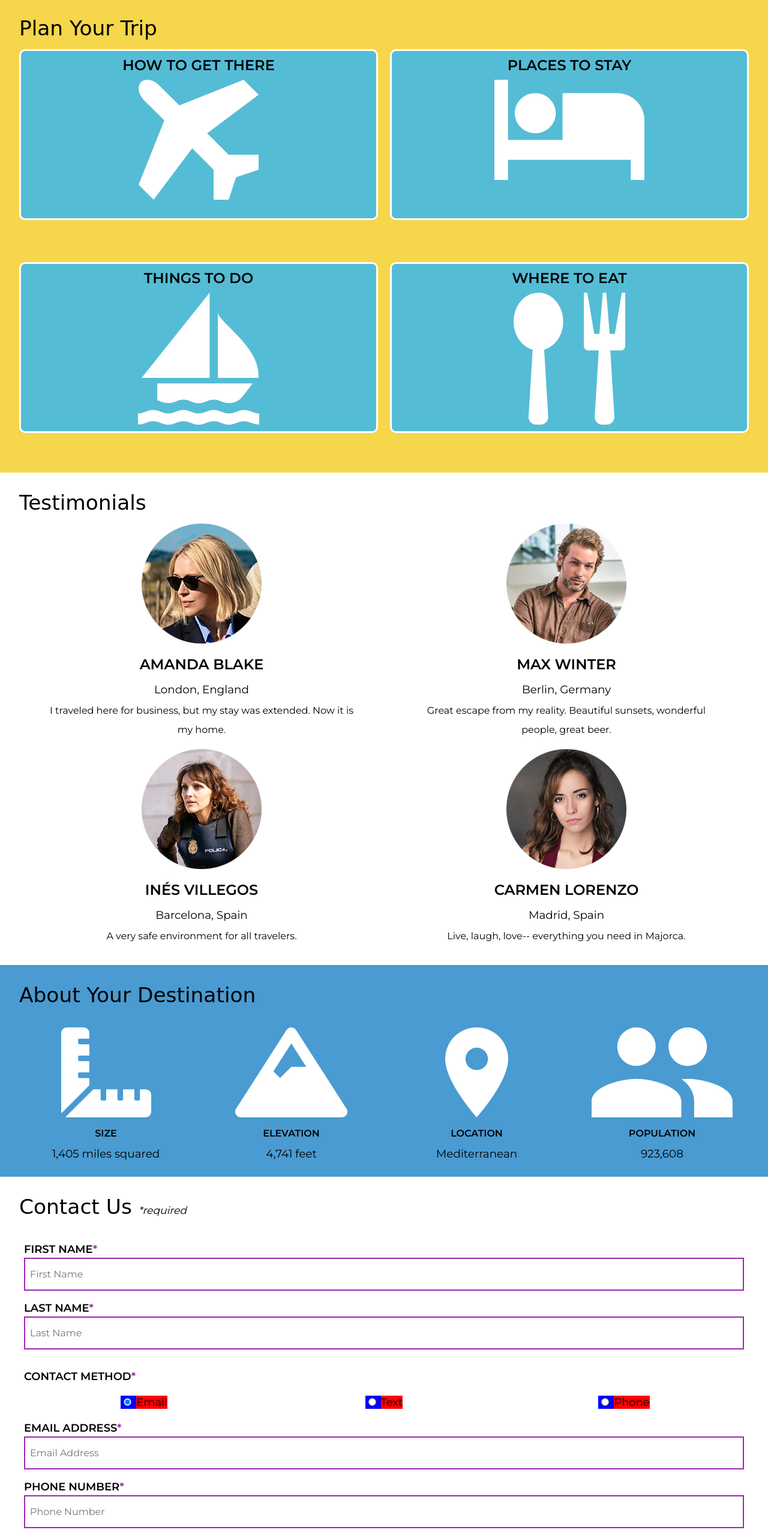
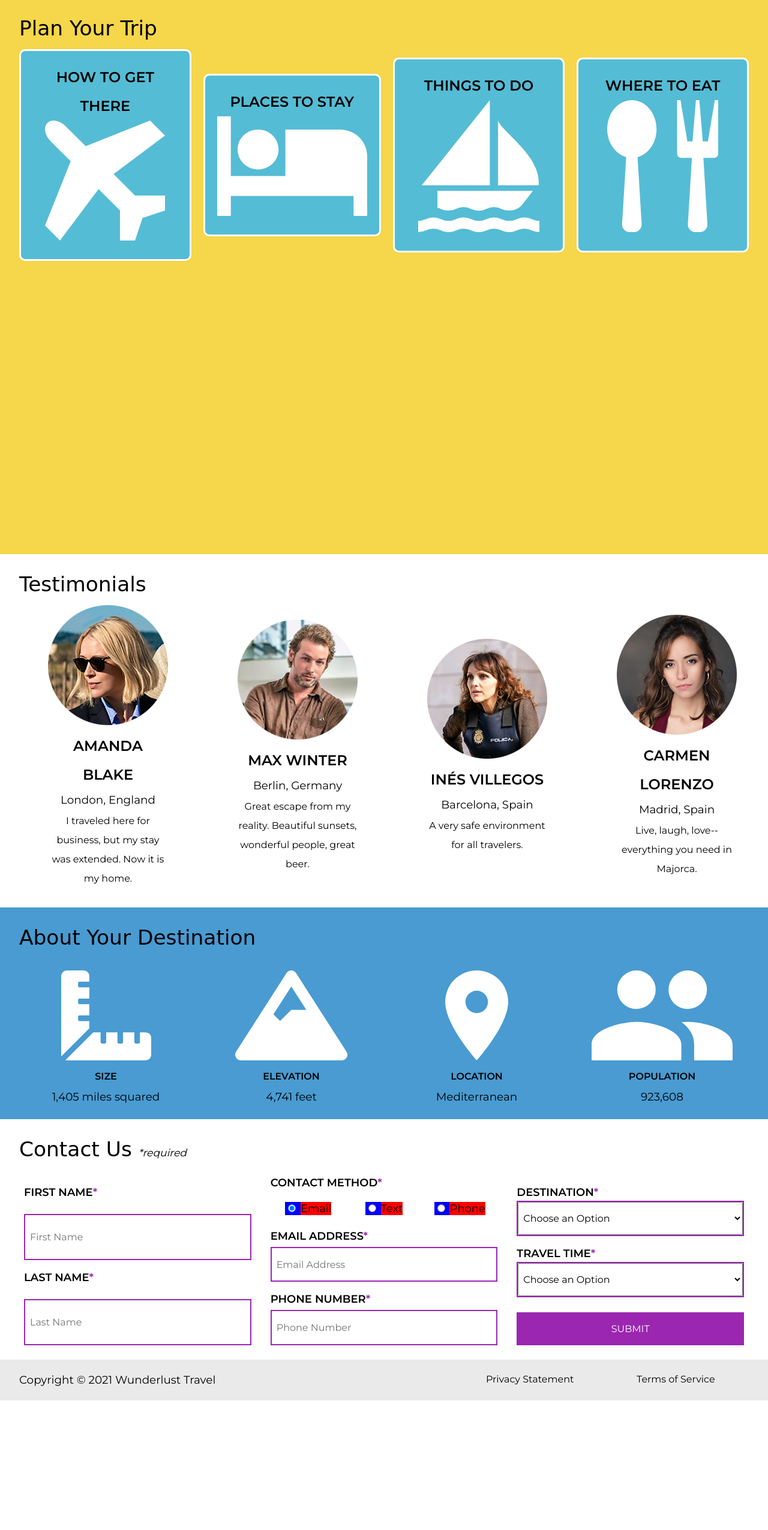
Before and after one commit to lnasrall/wunderlust, a plain HTML site: page index.html in a window 1280 px wide. Shown: the part 1264-3815 px from the top of the page at 60% size. After the commit the page ends 3599 px from the top, so only its background shows below. Drawn offline with Linux system fonts and the light colour scheme; a web font is replaced by a local one.

Commit message:
Update styles.css

```diff
--- a/styles.css
+++ b/styles.css
@@ -346,6 +346,7 @@ nav a{
 
 #plan section{
   margin-bottom: 50px;
+  padding: 20px;
 }
 
 /*------------testimonials section------------*/
@@ -653,22 +654,8 @@ footer a{
 }
 /*------------large screens------------*/
 @media screen and (min-width: 980px){
-   header {
 
-  }
-
-  nav{
-
-
-  }
-
-  nav ul{
-
-
-
-  }
-
-  main > section{
+  main>section{
     margin-bottom: 3rem;
   }
 
@@ -680,16 +667,47 @@ footer a{
     font-size: 1.15rem;
   }
 
-  #testimonials{
 
+  #plan div{
+    display: grid;
+    grid-template-columns: repeat(4, 1fr);
+    grid-gap: 20px;
+    align-items: center;
+  }
+
+  #plan h3{
+    grid-column: 1/ -1;
+  }
+
+  #testimonials div{
+    display: grid;
+    grid-template-columns: repeat(4, 1fr);
+    grid-gap: 20px;
+    align-items: center;
   }
 
   #testimonials h3{
     grid-column: 1/ -1;
   }
 
+  #contact form{
+    display: grid;
+    grid-template-columns: repeat(3, 1fr);
+  }
+
+  #contact h3{
+    grid-column: 1/ -1;
+  }
+
   footer{
+    padding: 1rem 2rem;
+    display: grid;
+    grid-template-columns: 60% 20% 20%;
+    align-items: center;
+  }
 
+  footer p{
+    text-align: left;
   }
 
 }
```
